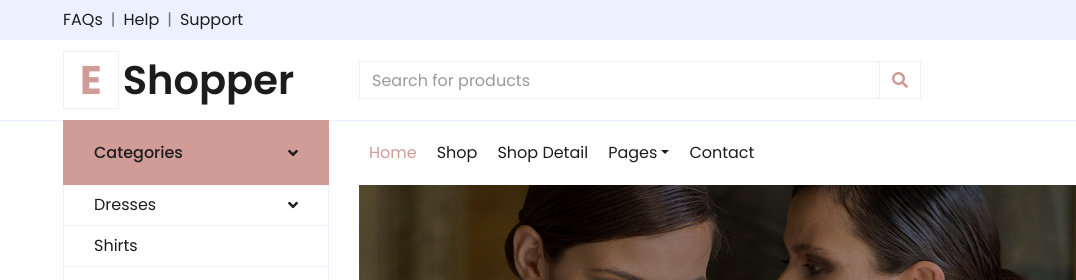
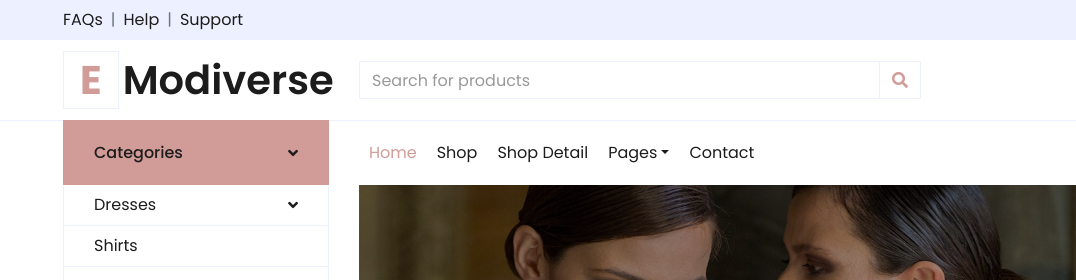
Before and after one commit to Modiiverse/shop, a plain HTML site: page index.html in a window 1280 px wide. Shown: the top 280 px of the page, 0-1076 px from the left. Drawn offline with nearby package versions, Linux system fonts and the light colour scheme.

Commit message:
Update index.html

```diff
--- a/index.html
+++ b/index.html
@@ -61,7 +61,7 @@
         <div class="row align-items-center py-3 px-xl-5">
             <div class="col-lg-3 d-none d-lg-block">
                 <a href="" class="text-decoration-none">
-                    <h1 class="m-0 display-5 font-weight-semi-bold"><span class="text-primary font-weight-bold border px-3 mr-1">E</span>Shopper</h1>
+                    <h1 class="m-0 display-5 font-weight-semi-bold"><span class="text-primary font-weight-bold border px-3 mr-1">E</span>Modiverse</h1>
                 </a>
             </div>
             <div class="col-lg-6 col-6 text-left">
@@ -124,7 +124,7 @@
             <div class="col-lg-9">
                 <nav class="navbar navbar-expand-lg bg-light navbar-light py-3 py-lg-0 px-0">
                     <a href="" class="text-decoration-none d-block d-lg-none">
-                        <h1 class="m-0 display-5 font-weight-semi-bold"><span class="text-primary font-weight-bold border px-3 mr-1">E</span>Shopper</h1>
+                        <h1 class="m-0 display-5 font-weight-semi-bold"><span class="text-primary font-weight-bold border px-3 mr-1">E</span>Modiverse</h1>
                     </a>
                     <button type="button" class="navbar-toggler" data-toggle="collapse" data-target="#navbarCollapse">
                         <span class="navbar-toggler-icon"></span>
@@ -668,7 +668,7 @@
         <div class="row px-xl-5 pt-5">
             <div class="col-lg-4 col-md-12 mb-5 pr-3 pr-xl-5">
                 <a href="" class="text-decoration-none">
-                    <h1 class="mb-4 display-5 font-weight-semi-bold"><span class="text-primary font-weight-bold border border-white px-3 mr-1">E</span>Shopper</h1>
+                    <h1 class="mb-4 display-5 font-weight-semi-bold"><span class="text-primary font-weight-bold border border-white px-3 mr-1">E</span>Modiverse</h1>
                 </a>
                 <p>Dolore erat dolor sit lorem vero amet. Sed sit lorem magna, ipsum no sit erat lorem et magna ipsum dolore amet erat.</p>
                 <p class="mb-2"><i class="fa fa-map-marker-alt text-primary mr-3"></i>123 Street, New York, USA</p>
```
